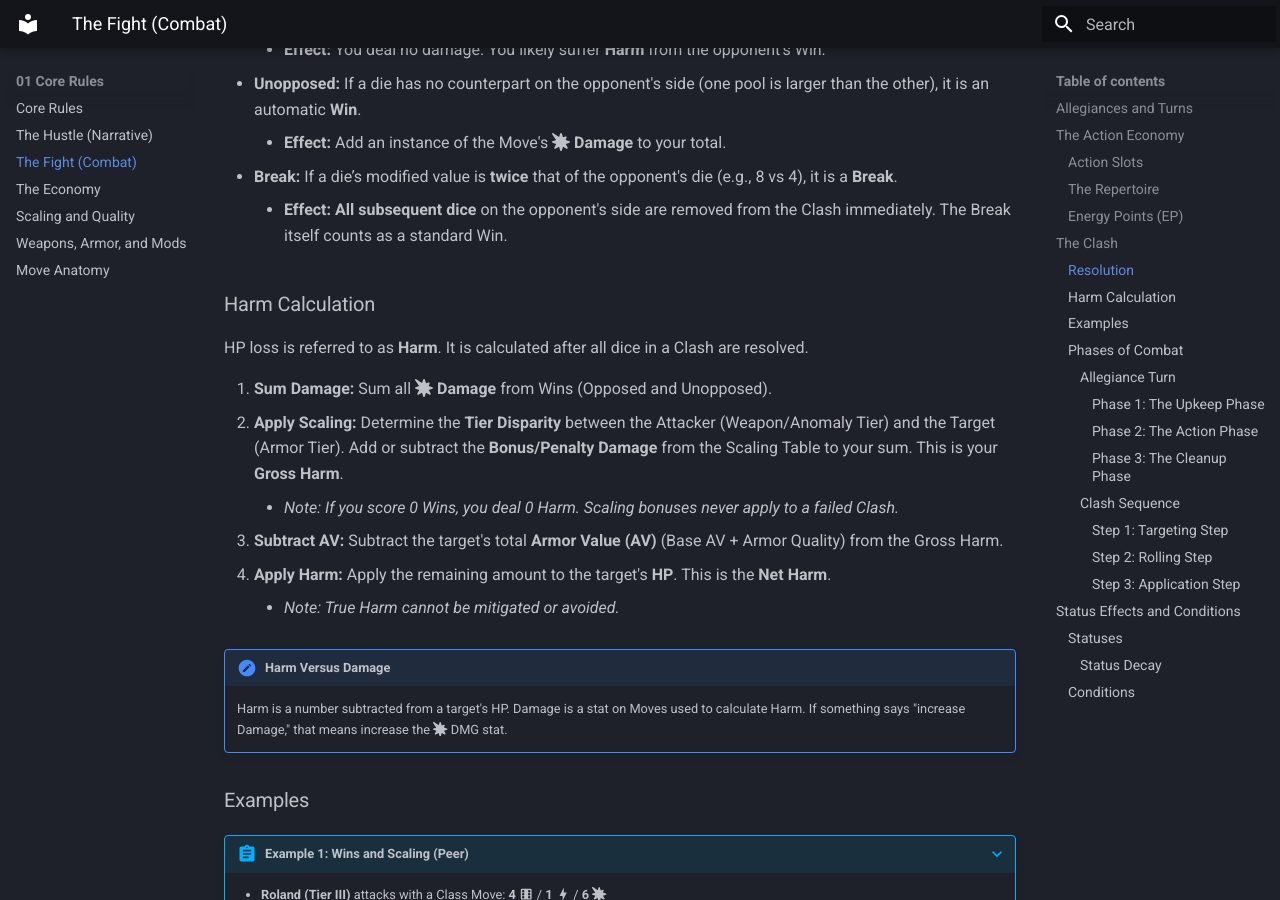
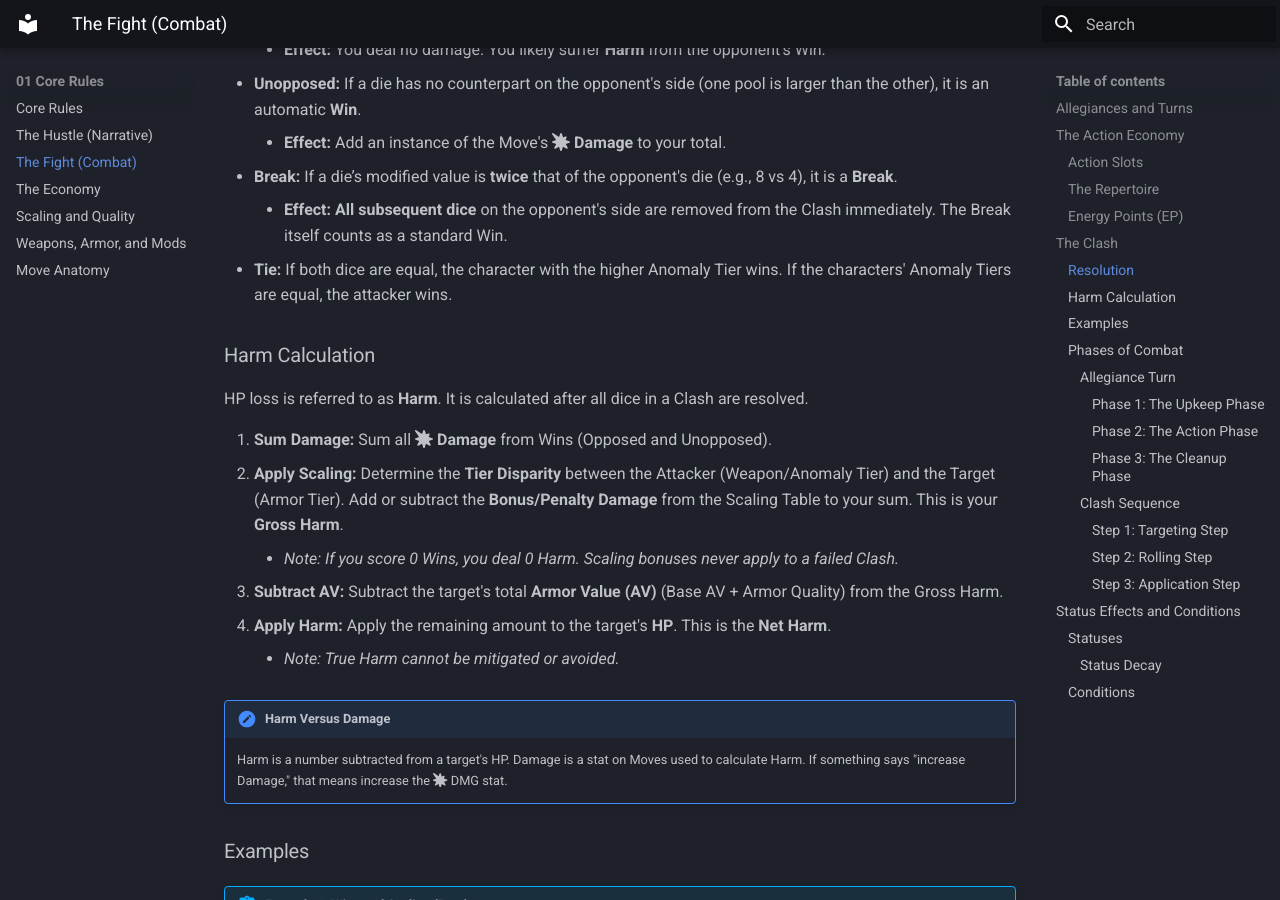
Before and after one commit to Bonfou/LimboRPG, an MkDocs documentation site: the page built from docs/01_Core_Rules/01.2_The_Fight.md, in a window 1280 px wide and 900 px high, scrolled down 1957 px. Built offline with MkDocs 1.6.1 and Material for MkDocs 9.7.7, drawn with Linux system fonts in a browser that asks for light colours.

Commit message:
Add tie rules

```diff
--- a/docs/01_Core_Rules/01.2_The_Fight.md
+++ b/docs/01_Core_Rules/01.2_The_Fight.md
@@ -49,6 +49,7 @@ Compare the dice Pairwise—highest with highest, 2nd highest with 2nd highest,
     - **Effect:** Add an instance of the Move's :fontawesome-solid-burst: **Damage** to your total.
 - **Break:** If a die’s modified value is **twice** that of the opponent's die (e.g., 8 vs 4), it is a **Break**.
     - **Effect:** **All subsequent dice** on the opponent's side are removed from the Clash immediately. The Break itself counts as a standard Win.
+- **Tie:** If both dice are equal, the character with the higher Anomaly Tier wins. If the characters' Anomaly Tiers are equal, the attacker wins.
 ### Harm Calculation
 HP loss is referred to as **Harm**. It is calculated after all dice in a Clash are resolved.
 
```
